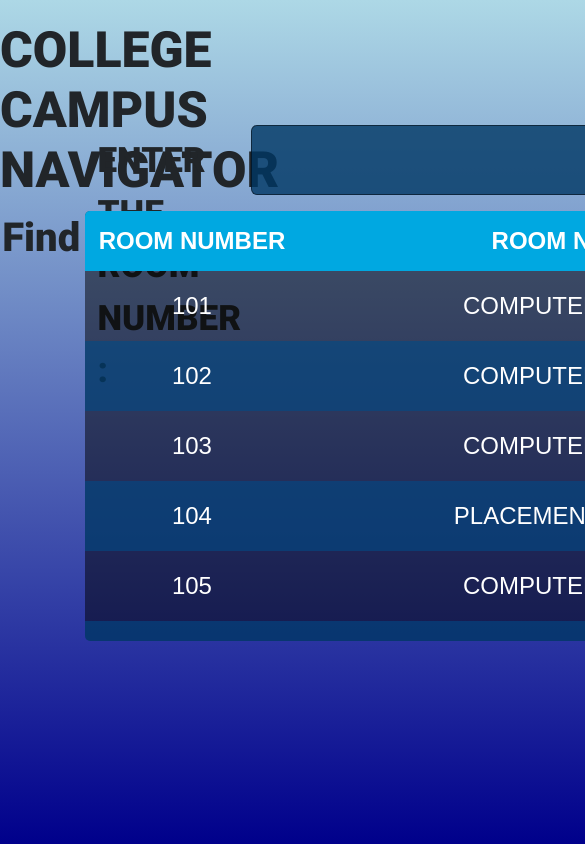
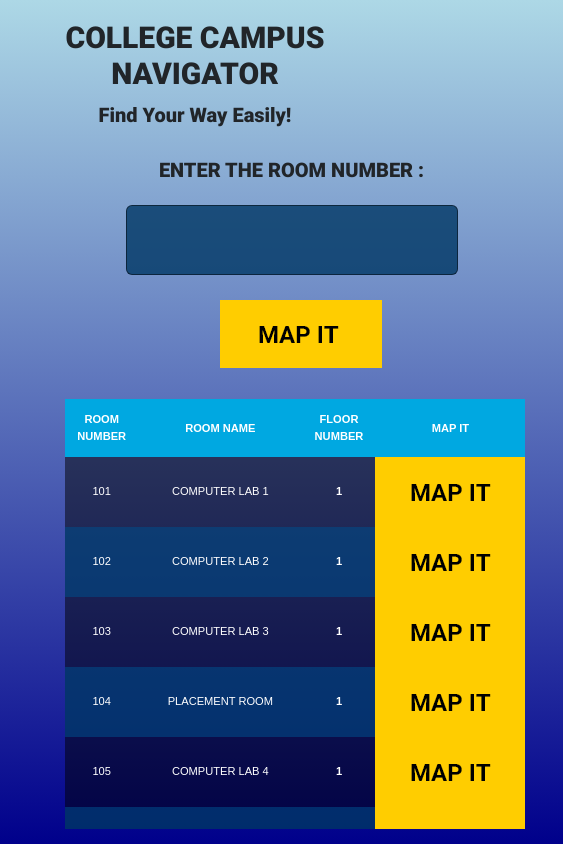
Before and after one commit to HemanthPenke/College_Navigator, a plain HTML site: page index.html in a window 390 px wide. Shown: the top 844 px of the page, 585 px wide, since content can reach past the window. Drawn offline with Linux system fonts and the light colour scheme; no server answers; a script that the page names is missing.

Commit message:
responsive

```diff
--- a/index.html
+++ b/index.html
@@ -310,15 +310,97 @@
             font-family: Roboto-Black;
             font-size: 40px;
         }
-        @media (max-width:900px){
-            #academicMap{
+
+
+        @media (max-width:1000px) { /* Additional media query for smaller devices */
+           table,
+           th,
+           td,
+           #roomNo,
+           #mapbtn,
+           .keyboard
+
+            {
+               font-size: smaller !important; /* Scale down text on smaller devices */
+               width: auto !important; /* Allow elements to take full available width */
+               margin-left:auto !important;
+               margin-right:auto !important;
+           }
+
+           .Container,
+           #roomText,
+           #img01,
+           #img02{
+               width:auto !important; /* Allow full-width on small screens */
+               padding-left:.5rem !important;
+               padding-right:.5rem !important;
+
+           }
+
+           #roomText{
+            display: flex;
+            flex-direction: column;
+            justify-content: center;
+            align-items: center;
+            gap: 30px;
+            margin: 20px;
+            margin-right: 200px;
+
+
+
+           }
+
+           #roomText p{
+            font-size: 20px;
+            margin: 0;
+           }
+
+           #roommText input{
+            margin: 0;
+
+           }
+           #mapbtn{
+            position: relative;
+            left: 3%;
+            justify-content: center;
+
+
+           }
+            .Container{
+                position: none;
+            }
+
+            .aditya{
                 display: flex;
                 flex-direction: column;
+                flex-wrap: wrap;
                 justify-content: center;
                 align-items: center;
-
             }
-        }
+
+            .fixTableHead{
+                position:relative;
+                top: 30%;
+                right: 7%;
+            }
+
+            .aditya h1{
+                font-size: 30px;
+
+
+            }
+
+            .aditya p{
+                font-size: 20px;
+            }
+
+
+
+
+
+
+
+       }
 
 
 
@@ -360,9 +442,8 @@
         </div>
     </div>
        <div class="aditya">
-        <h1>COLLEGE CAMPUS NAVIGATOR</h1>
+        <center><h1>COLLEGE CAMPUS NAVIGATOR</h1></center>
         <p>Find Your Way Easily!</p>
-        <p></p>
        </div>
         <div id="roomText">
             <p>ENTER THE ROOM NUMBER   :</p><input type="text" autocomplete="off" class="use-keyboard-input" id="roomNo" required>
```
